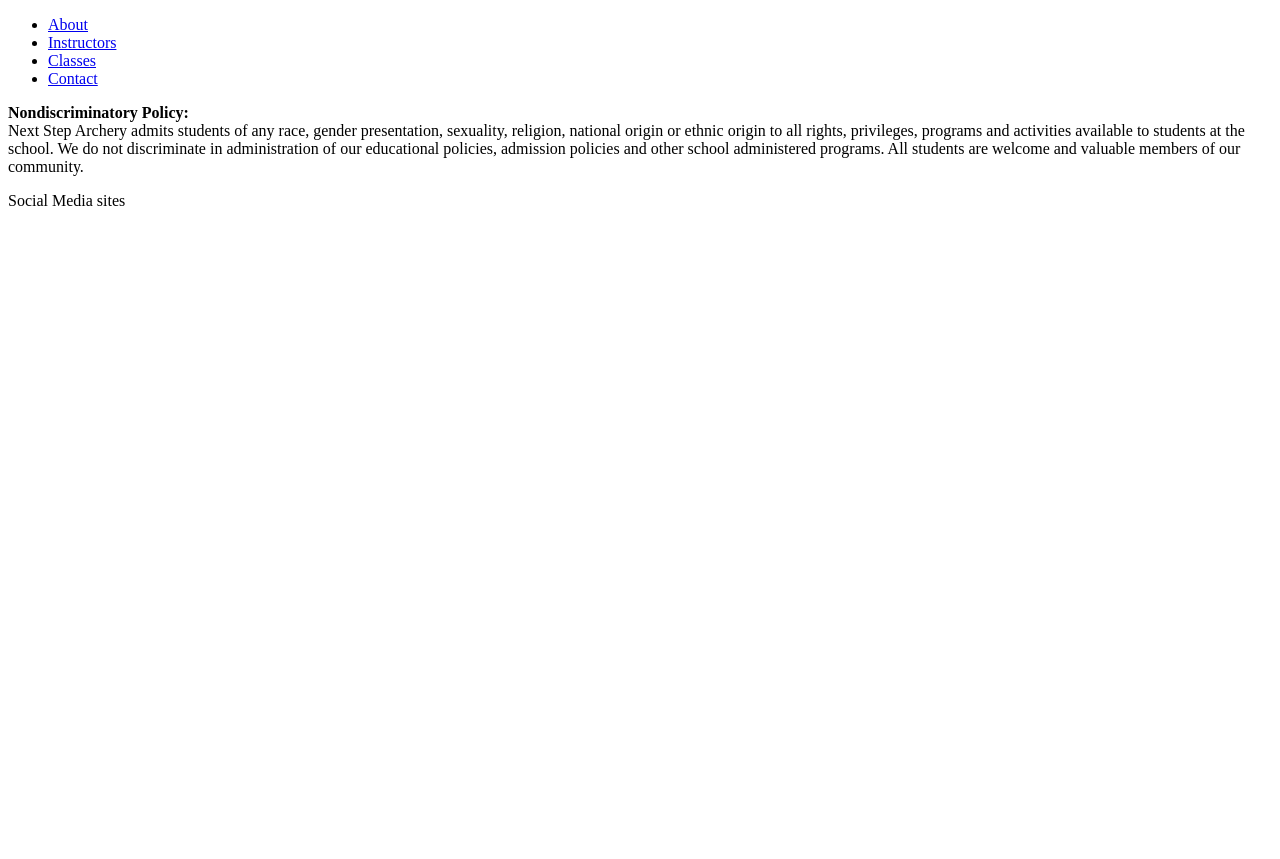
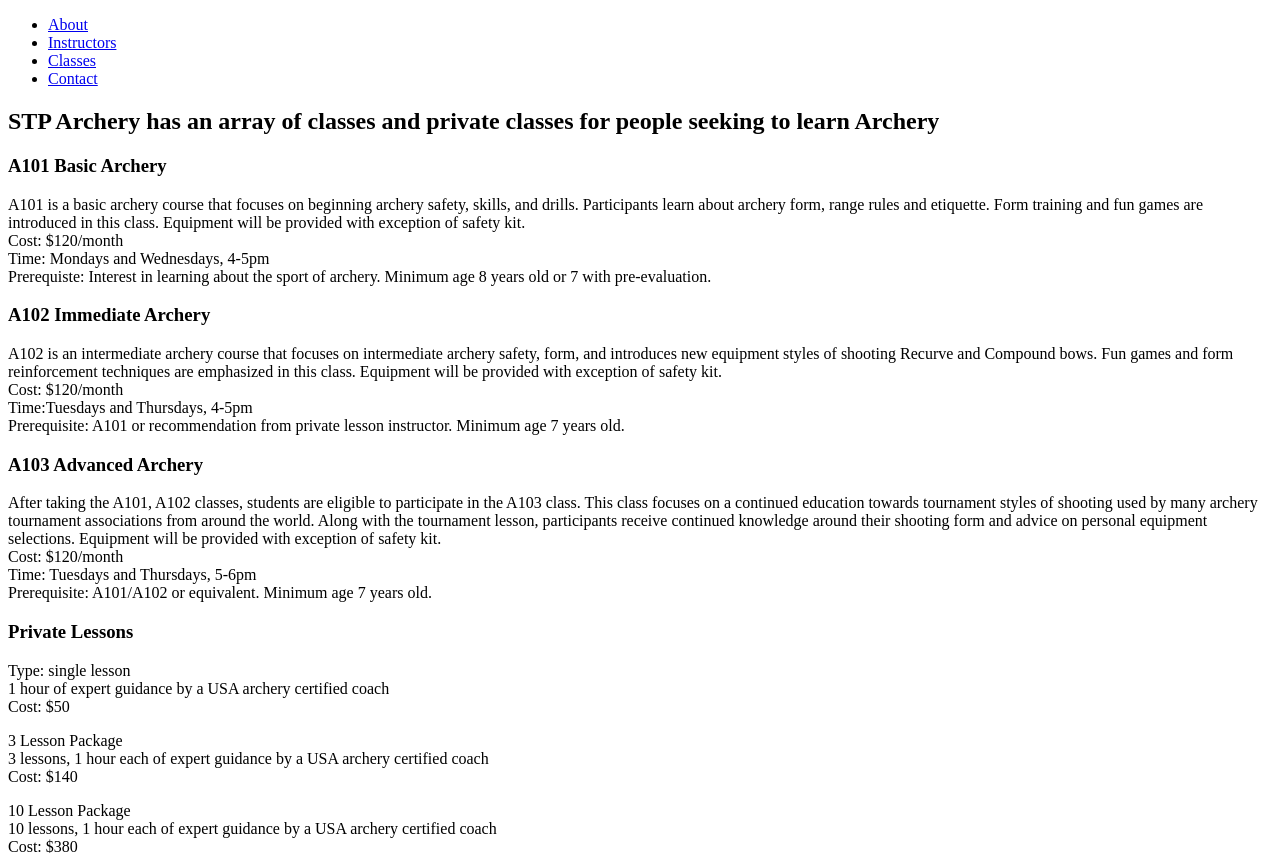
Before and after one commit to pinedaa04/stp-archery, a plain HTML site: page stp-classes.html in a window 1280 px wide. Shown: the top 859 px of the page. Before the commit the page ends 800 px from the top, so only its background shows below. Drawn offline with Linux system fonts and the light colour scheme.

Commit message:
classes page start done

```diff
--- a/stp-classes.html
+++ b/stp-classes.html
@@ -14,6 +14,60 @@
         <li><a href="stp-contact.html">Contact</a></li>
       </ul>
     </nav>
+    <main>
+      <h2> STP Archery has an array of classes and private classes for people seeking to learn Archery</h2>
+    <h3>A101 Basic Archery</h3>
+    <p>A101 is a basic archery course that focuses on beginning archery safety,   skills, and drills. Participants learn about archery form, range rules and   etiquette. Form training and fun games are introduced in this class.
+      Equipment will be provided with exception of safety kit.
+        <br>
+      Cost: $120/month
+        <br>
+      Time: Mondays and Wednesdays, 4-5pm
+        <br>
+      Prerequiste: Interest in learning about the sport of archery. Minimum age 8 years old or 7 with pre-evaluation.
+      </p>
+
+      <h3>A102 Immediate Archery</h3>
+      <p>A102 is an intermediate archery course that focuses on intermediate archery safety, form, and introduces new equipment styles of shooting Recurve and Compound bows. Fun games and form reinforcement techniques are emphasized in this class.
+      Equipment will be provided with exception of safety kit.
+        <br>
+        Cost: $120/month
+        <br>
+        Time:Tuesdays and Thursdays, 4-5pm
+        <br>
+        Prerequisite: A101 or recommendation from private lesson instructor. Minimum age 7 years old.
+      </p>
+
+      <h3>A103 Advanced Archery</h3>
+      <p>After taking the A101, A102 classes, students are eligible to participate in the A103 class. This class focuses on a continued education towards tournament styles of shooting used by many archery tournament associations from around the world. Along with the tournament lesson, participants receive continued knowledge around their shooting form and advice on personal equipment selections.
+      Equipment will be provided with exception of safety kit.
+        <br>
+        Cost: $120/month
+        <br>
+        Time: Tuesdays and Thursdays, 5-6pm
+        <br>
+        Prerequisite: A101/A102 or equivalent. Minimum age 7 years old.
+      </p>
+      <h3>Private Lessons</h3>
+      <p>Type: single lesson
+      <br>
+      1 hour of expert guidance by a USA archery certified coach
+      <br>
+      Cost: $50
+      </p>
+      <p>3 Lesson Package
+      <br>
+      3 lessons, 1 hour each of expert guidance by a USA archery certified coach
+      <br>
+      Cost: $140
+      </p>
+      <p>10 Lesson Package
+      <br>
+      10 lessons, 1 hour each of expert guidance by a USA archery certified coach
+      <br>
+      Cost: $380
+    </p>
+  </main>
     <footer>
         <p class="nondeiscrimination"> <b>Nondiscriminatory Policy: </b> <br>
         Next Step Archery admits students of any race, gender presentation, sexuality, religion, national origin or ethnic origin to all rights, privileges, programs and activities available to students at the school. We do not discriminate in administration of our educational policies, admission policies and other school administered programs. All students are welcome and valuable members of our community.
```
